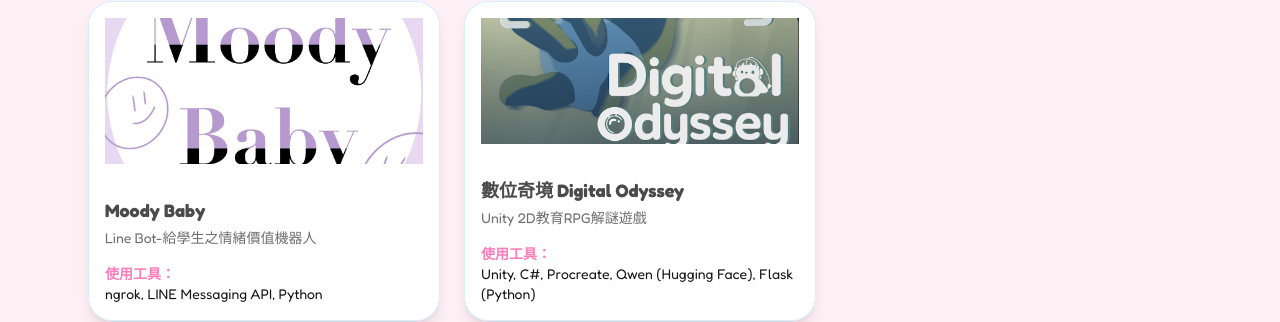
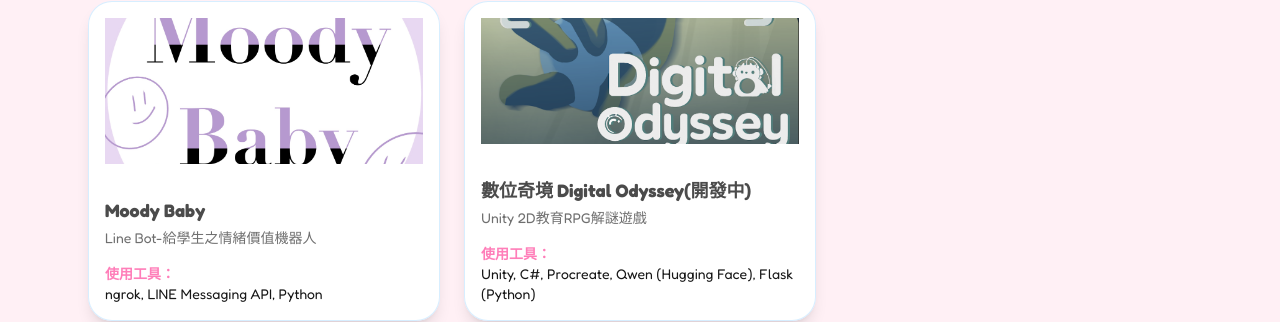
Before and after one commit to ddhcyw/Nancy-s-Web, a Next.js app: page / in a window 1280 px wide. Shown: the part 1307-1629 px from the top of the page. Built offline with nearby package versions, Linux system fonts and the light colour scheme.

Commit message:
fix projectCard

```diff
--- a/app/page.tsx
+++ b/app/page.tsx
@@ -63,7 +63,7 @@
   { title: "SuiLa 服飾店", description: "服飾店APP設計與實作", image: "/images/suila.png", github: "https://github.com/zhlhu322/mid_5_SuiLa", demo: "https://youtu.be/y_CN40moX8E", linkLabel: "查看Demo", tools: "React Native, JavaScript, Figma", story: "在這個專案中，我和伙伴一起設計版面並轉換為實際可用的APP，讓我更熟悉react native。" },
   { title: "狠狗 Bad Dog", description: "融合生活知識-Unity 2D冒險射擊遊戲", image: "/images/maddog.jpg", github: "https://github.com/zhlhu322/Unity_MadDog", demo: "https://youtu.be/oiCDGnuyhBg", linkLabel: "查看Demo", tools: "Unity, C#, Procreate", story: "從零開始實作2D遊戲，和伙伴一起寫企劃，我完成了主角程式/可互動物件程式/生命值程式。" },
   { title: "Moody Baby", description: "Line Bot-給學生之情緒價值機器人", image: "/images/moodybaby.jpg", github: "https://github.com/ddhcyw/MoodyBaby", demo: "https://youtu.be/GpwoKHT8Z-Y", linkLabel: "查看Demo", tools: "ngrok, LINE Messaging API, Python", story: "學會串接LINE Messaging API，我設計了情緒回饋卡，完成了雙圖文選單和情緒回饋功能。" },
-  { title: "數位奇境 Digital Odyssey", description: "Unity 2D教育RPG解謎遊戲", image: "/images/dtdo.png", github: "https://github.com/ddhcyw/DO_test2", demo: "https://www.youtube.com/watch?v=Uj9JFRkuzKY", linkLabel: "查看Demo", tools: "Unity, C#, Procreate, Qwen (Hugging Face), Flask (Python)", story: "和伙伴一起寫企劃，我負責AI助手的系統和場景程式。" },
+  { title: "數位奇境 Digital Odyssey(開發中)", description: "Unity 2D教育RPG解謎遊戲", image: "/images/dtdo.png", github: "https://github.com/ddhcyw/DO_test2", demo: "https://www.youtube.com/watch?v=Uj9JFRkuzKY", linkLabel: "查看Demo", tools: "Unity, C#, Procreate, Qwen (Hugging Face), Flask (Python)", story: "和伙伴一起寫企劃，我負責AI助手的系統和場景程式。" },
 ];
 
 function PortfolioGrid() {
```
